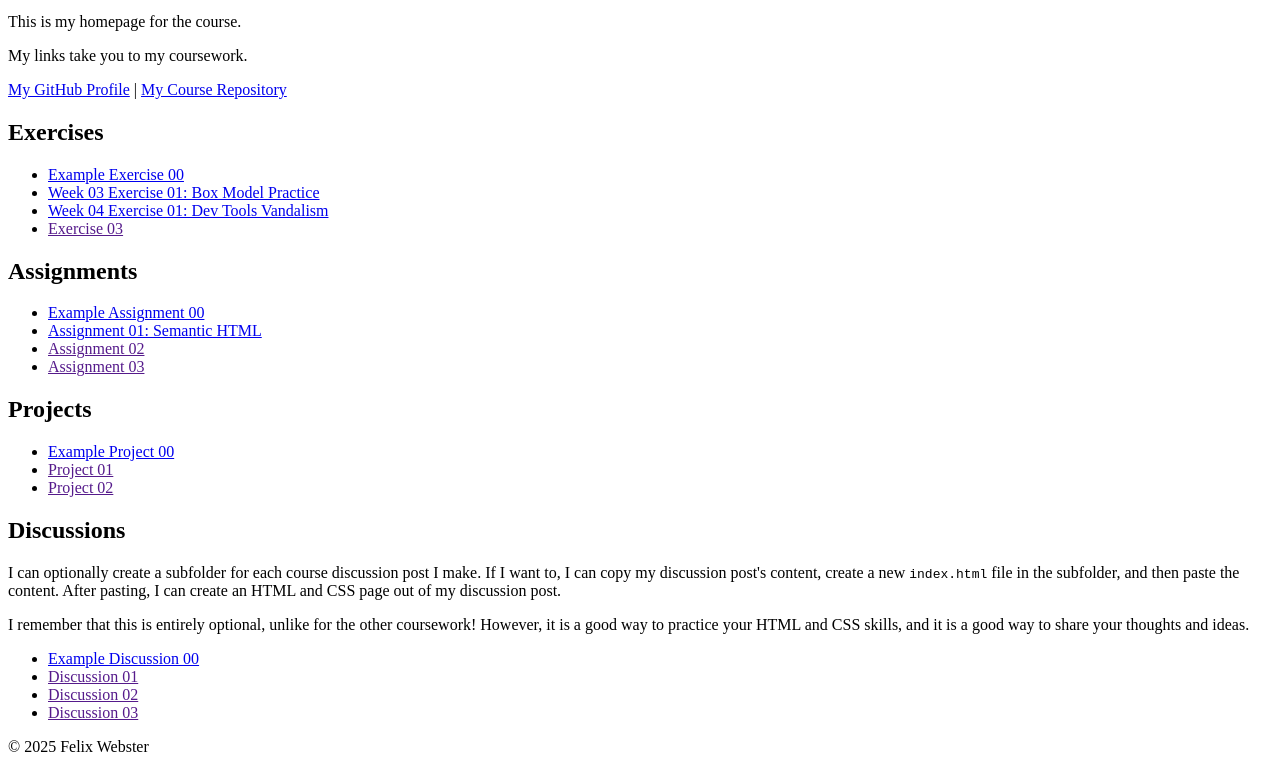
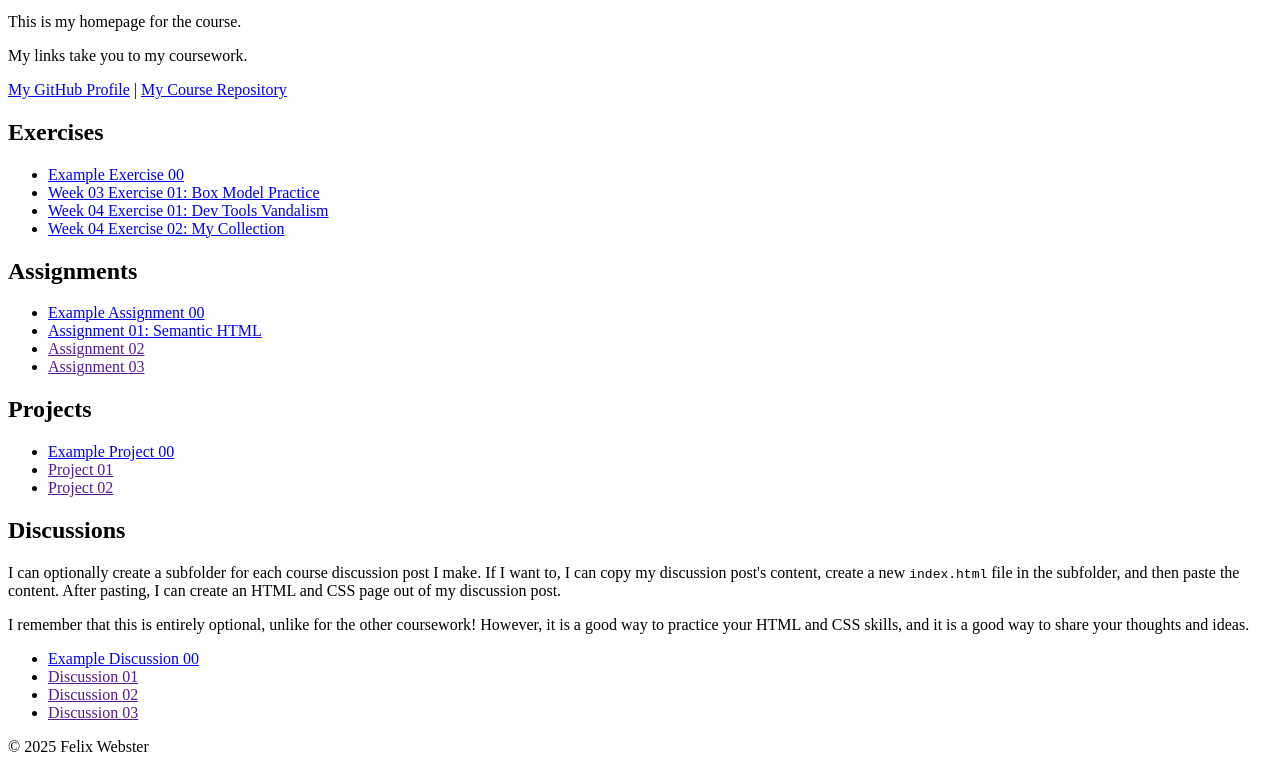
Before and after one commit to Felix5506/Course-Repository, a plain HTML site: page index.html in a window 1280 px wide. Shown: the part 148-920 px from the top of the page. Drawn offline with Linux system fonts and the light colour scheme.

Commit message:
Fix: Linked week 04 exercise 02 to index.html

```diff
--- a/index.html
+++ b/index.html
@@ -71,7 +71,7 @@ Remember: You must create subfolders for each piece of coursework as the semeste
                     </li>
                     <li><a href="week-03-exercise-01/">Week 03 Exercise 01: Box Model Practice</a></li>
                     <li><a href="week-04-exercise-01/">Week 04 Exercise 01: Dev Tools Vandalism</a></li>
-                    <li><a href="">Exercise 03</a></li>
+                    <li><a href="week-04-exercise-02/">Week 04 Exercise 02: My Collection</a>
                 </ul>
             </section>
 
```
